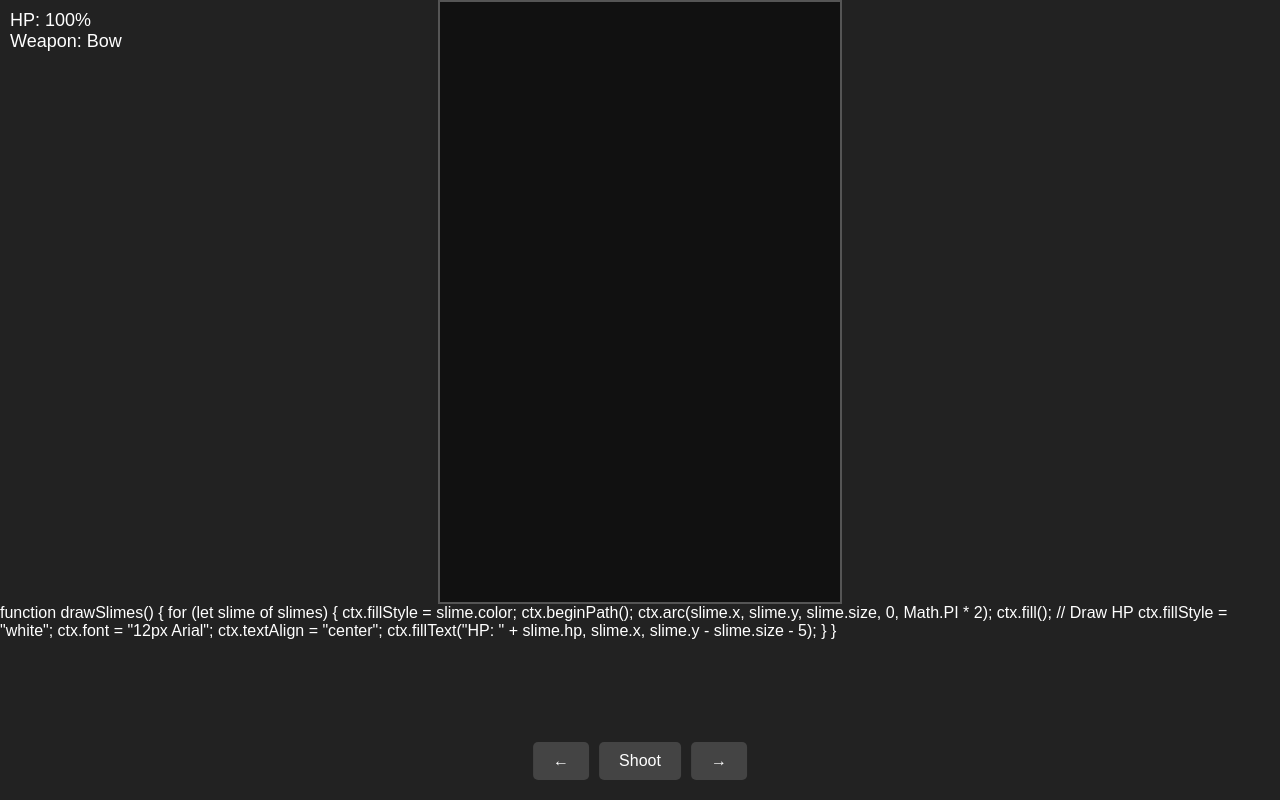
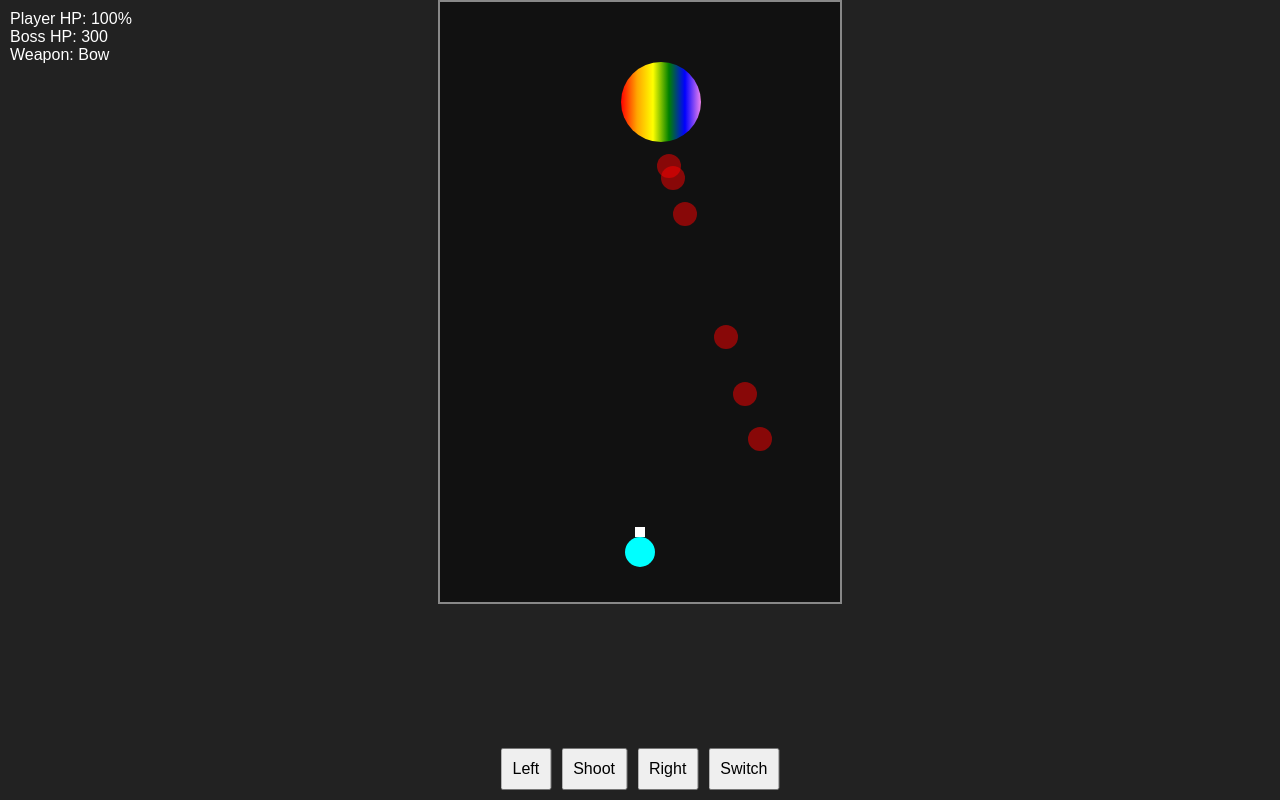
Before and after one commit to tiry0404/Slime, a plain HTML site: page index.html in a window 1280 px wide. Drawn offline with Linux system fonts and the light colour scheme.

Commit message:
Update index.html

```diff
--- a/index.html
+++ b/index.html
@@ -1,103 +1,111 @@
-
 <!DOCTYPE html>
 <html lang="en">
 <head>
   <meta charset="UTF-8" />
   <meta name="viewport" content="width=device-width, initial-scale=1.0" />
-  <title>Bow Slime Game</title>
+  <title>Rainbow Slime Battle</title>
   <style>
-    * { box-sizing: border-box; margin: 0; padding: 0; }
-    body { background: #222; color: white; font-family: sans-serif; overflow: hidden; }
-    canvas { display: block; margin: auto; background: #111; border: 2px solid #555; }
+    * {
+      box-sizing: border-box;
+      margin: 0;
+      padding: 0;
+    }
+    body {
+      background-color: #222;
+      color: #fff;
+      font-family: Arial, sans-serif;
+      overflow: hidden;
+    }
+    canvas {
+      display: block;
+      margin: auto;
+      background: #111;
+      border: 2px solid #888;
+    }
     #ui {
       position: absolute;
       top: 10px;
       left: 10px;
       color: white;
+      font-size: 16px;
       z-index: 10;
-      font-size: 18px;
     }
     #controls {
       position: absolute;
-      bottom: 20px;
+      bottom: 10px;
       left: 50%;
       transform: translateX(-50%);
       display: flex;
       gap: 10px;
-      z-index: 10;
     }
     button {
-      padding: 10px 20px;
       font-size: 16px;
-      border: none;
-      border-radius: 5px;
-      background: #444;
-      color: white;
+      padding: 10px;
     }
   </style>
 </head>
 <body>
   <div id="ui">
-    <div>HP: <span id="playerHp">100</span>%</div>
+    <div>Player HP: <span id="playerHp">100</span>%</div>
+    <div>Boss HP: <span id="bossHp">300</span></div>
     <div>Weapon: <span id="weaponType">Bow</span></div>
   </div>
   <div id="controls">
-    <button onclick="moveLeft()">←</button>
-    <button onclick="shootArrow()">Shoot</button>
-    <button onclick="moveRight()">→</button>
+    <button onclick="moveLeft()">Left</button>
+    <button onclick="shoot()">Shoot</button>
+    <button onclick="moveRight()">Right</button>
+    <button onclick="switchWeapon()">Switch</button>
   </div>
   <canvas id="game" width="400" height="600"></canvas>
 
   <script>
     const canvas = document.getElementById("game");
     const ctx = canvas.getContext("2d");
+    const playerHpEl = document.getElementById("playerHp");
+    const bossHpEl = document.getElementById("bossHp");
+    const weaponTypeEl = document.getElementById("weaponType");
 
     const player = {
       x: 200,
       y: 550,
-      size: 20,
-      color: "cyan",
+      size: 15,
       hp: 100,
-      speed: 15
+      weapon: "bow"
     };
 
-    const arrows = [];
-    let bossDirection = 1;
-const boss = {
+    const boss = {
       x: 200,
       y: 100,
-      size: 60,
+      size: 40,
       hp: 300,
-      color: "rainbow"
+      direction: 1
     };
 
+    let projectiles = [];
+    let attacks = [];
+
     function drawPlayer() {
-      ctx.fillStyle = player.color;
+      ctx.fillStyle = "cyan";
       ctx.beginPath();
       ctx.arc(player.x, player.y, player.size, 0, Math.PI * 2);
       ctx.fill();
 
-      // Draw bow
-      ctx.strokeStyle = "gold";
-      ctx.beginPath();
-      ctx.moveTo(player.x - 10, player.y - 20);
-      ctx.lineTo(player.x - 10, player.y + 20);
-      ctx.stroke();
+      // Draw weapon
+      ctx.fillStyle = "white";
+      if (player.weapon === "bow") {
+        ctx.fillRect(player.x - 5, player.y - 25, 10, 10); // arrow
+      } else {
+        ctx.fillRect(player.x - 2, player.y - 30, 4, 15); // sword
+      }
     }
 
     function drawBoss() {
-  // Draw boss HP
-  ctx.fillStyle = "white";
-  ctx.font = "14px Arial";
-  ctx.textAlign = "center";
-  ctx.fillText("Boss HP: " + boss.hp, boss.x, boss.y - boss.size - 10);
       const gradient = ctx.createLinearGradient(boss.x - boss.size, boss.y, boss.x + boss.size, boss.y);
       gradient.addColorStop(0, "red");
-      gradient.addColorStop(0.15, "orange");
-      gradient.addColorStop(0.3, "yellow");
-      gradient.addColorStop(0.5, "green");
-      gradient.addColorStop(0.65, "blue");
-      gradient.addColorStop(0.8, "indigo");
+      gradient.addColorStop(0.2, "orange");
+      gradient.addColorStop(0.4, "yellow");
+      gradient.addColorStop(0.6, "green");
+      gradient.addColorStop(0.8, "blue");
       gradient.addColorStop(1, "violet");
       ctx.fillStyle = gradient;
       ctx.beginPath();
@@ -105,90 +113,101 @@ const boss = {
       ctx.fill();
     }
 
-    function drawArrows() {
-      ctx.fillStyle = "white";
-      for (let arrow of arrows) {
-        ctx.fillRect(arrow.x - 2, arrow.y, 4, 10);
+    function drawProjectiles() {
+      ctx.fillStyle = "lime";
+      for (const p of projectiles) {
+        ctx.beginPath();
+        ctx.arc(p.x, p.y, 5, 0, Math.PI * 2);
+        ctx.fill();
       }
     }
 
-    function updateArrows() {
-      for (let arrow of arrows) arrow.y -= arrow.speed;
-      for (let arrow of arrows) {
-        const dx = arrow.x - boss.x;
-        const dy = arrow.y - boss.y;
-        const dist = Math.sqrt(dx * dx + dy * dy);
-        if (dist < boss.size) {
-          boss.hp -= 10;
-          arrow.hit = true;
-        }
+    function drawAttacks() {
+      ctx.fillStyle = "rgba(255, 0, 0, 0.5)";
+      for (const atk of attacks) {
+        ctx.beginPath();
+        ctx.arc(atk.x, atk.y, atk.size, 0, Math.PI * 2);
+        ctx.fill();
       }
-      arrows.splice(0, arrows.length, ...arrows.filter(a => !a.hit && a.y > 0));
-    }
-
-    function shootArrow() {
-      arrows.push({ x: player.x, y: player.y - 20, speed: 8 });
-    }
-
-    function moveLeft() {
-      player.x -= player.speed;
-    }
-
-    function moveRight() {
-      player.x += player.speed;
-    }
-
-    function updateUI() {
-      slimes.forEach(slime => {
-    slime.x += slime.dx;
-    if (slime.x < slime.size || slime.x > canvas.width - slime.size) {
-      slime.dx *= -1;
-    }
-  });
-
-  document.getElementById("playerHp").textContent = player.hp;
-      document.getElementById("weaponType").textContent = "Bow";
     }
 
     function update() {
-  // Boss movement
-  boss.x += bossDirection * 2;
-  if (boss.x < boss.size || boss.x > canvas.width - boss.size) {
-    bossDirection *= -1;
-  }
-      updateArrows();
-      updateUI();
+      projectiles.forEach(p => p.y -= 5);
+      projectiles = projectiles.filter(p => p.y > 0);
+
+      attacks.forEach(a => a.y += 3);
+      attacks = attacks.filter(a => a.y < canvas.height);
+
+      for (const atk of attacks) {
+        const dx = atk.x - player.x;
+        const dy = atk.y - player.y;
+        if (Math.sqrt(dx * dx + dy * dy) < atk.size + player.size) {
+          player.hp -= 5;
+          atk.y = canvas.height + 1;
+        }
+      }
+
+      for (const p of projectiles) {
+        const dx = p.x - boss.x;
+        const dy = p.y - boss.y;
+        if (Math.sqrt(dx * dx + dy * dy) < boss.size) {
+          boss.hp -= player.weapon === "bow" ? 5 : 10;
+          p.y = -10;
+        }
+      }
+
+      boss.x += boss.direction * 1;
+      if (boss.x < boss.size || boss.x > canvas.width - boss.size) boss.direction *= -1;
+
+      if (Math.random() < 0.03) {
+        attacks.push({ x: boss.x, y: boss.y + boss.size, size: 12 });
+      }
+
+      playerHpEl.textContent = player.hp;
+      bossHpEl.textContent = boss.hp;
     }
 
     function render() {
       ctx.clearRect(0, 0, canvas.width, canvas.height);
       drawPlayer();
       drawBoss();
-  drawSlimes();
-      drawArrows();
+      drawProjectiles();
+      drawAttacks();
     }
 
     function gameLoop() {
       update();
       render();
-      requestAnimationFrame(gameLoop);
+      if (player.hp > 0 && boss.hp > 0) {
+        requestAnimationFrame(gameLoop);
+      } else {
+        ctx.fillStyle = "white";
+        ctx.font = "30px Arial";
+        ctx.textAlign = "center";
+        ctx.fillText(player.hp > 0 ? "YOU WIN!" : "GAME OVER", canvas.width / 2, canvas.height / 2);
+      }
+    }
+
+    function shoot() {
+      if (player.weapon === "bow") {
+        projectiles.push({ x: player.x, y: player.y });
+      }
+    }
+
+    function switchWeapon() {
+      player.weapon = player.weapon === "bow" ? "sword" : "bow";
+      weaponTypeEl.textContent = player.weapon.charAt(0).toUpperCase() + player.weapon.slice(1);
+    }
+
+    function moveLeft() {
+      player.x = Math.max(player.x - 20, player.size);
+    }
+
+    function moveRight() {
+      player.x = Math.min(player.x + 20, canvas.width - player.size);
     }
 
     gameLoop();
   </script>
 </body>
 </html>
-
-function drawSlimes() {
-  for (let slime of slimes) {
-    ctx.fillStyle = slime.color;
-    ctx.beginPath();
-    ctx.arc(slime.x, slime.y, slime.size, 0, Math.PI * 2);
-    ctx.fill();
-    // Draw HP
-    ctx.fillStyle = "white";
-    ctx.font = "12px Arial";
-    ctx.textAlign = "center";
-    ctx.fillText("HP: " + slime.hp, slime.x, slime.y - slime.size - 5);
-  }
-}
```
